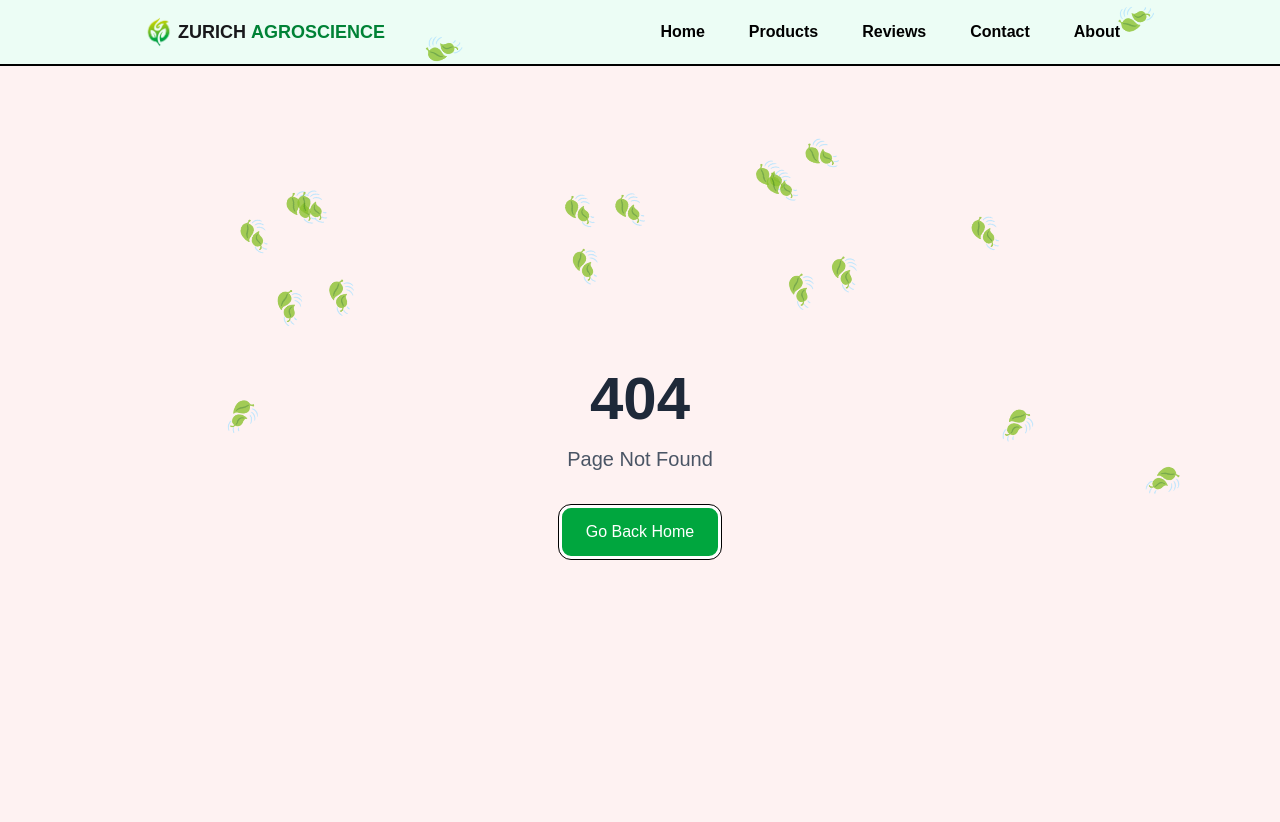
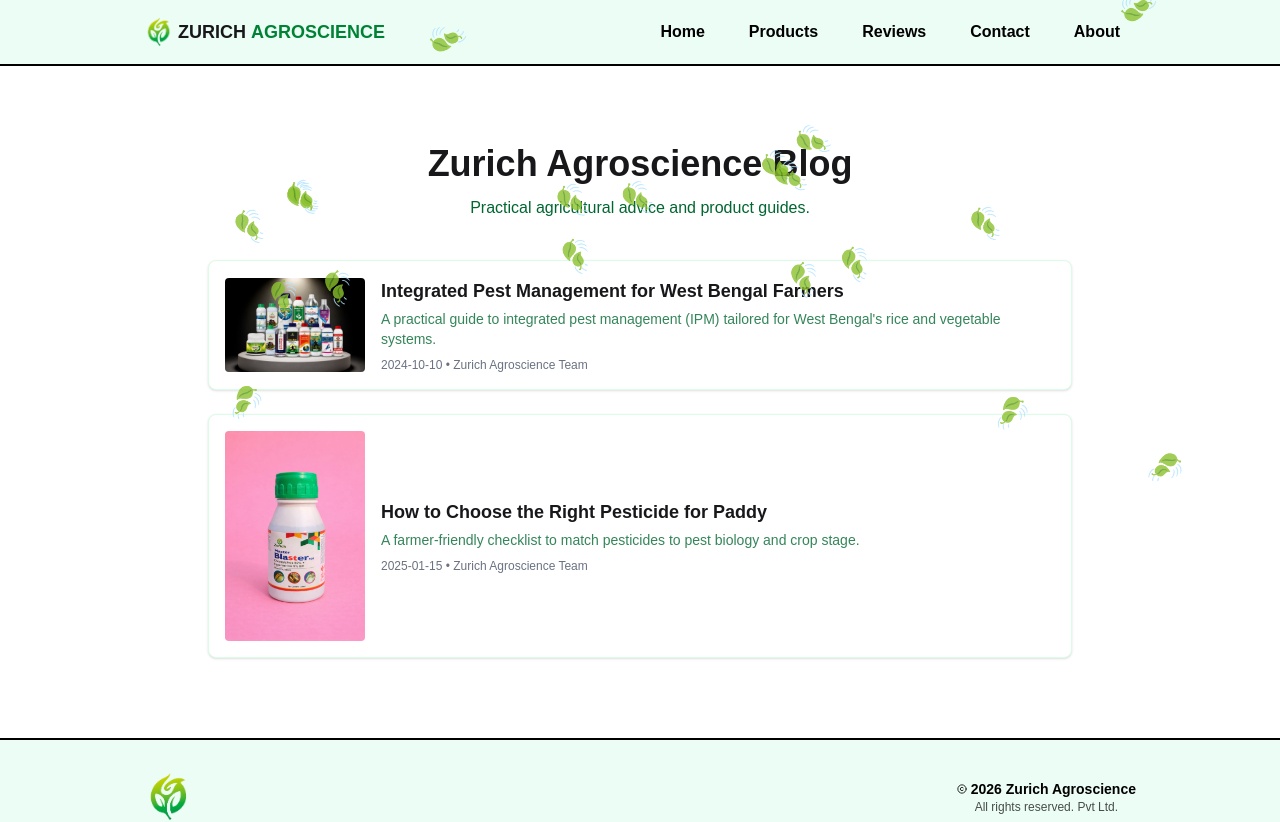
Before and after one commit to janhwiseeds-cloud/zurich-final, a Next.js app: page /blog in a window 1280 px wide. Before the commit this address had no page. Shown: the top 822 px of the page. Built offline with nearby package versions, Linux system fonts and the light colour scheme; a web font is replaced by a local one.

Commit message:
initiated blog page

```diff
--- /dev/null
+++ b/app/blog/[slug]/page.tsx
@@ -0,0 +1,50 @@
+import { blog } from "@/data/blog";
+import { Metadata } from "next";
+import Image from "next/image";
+import { siteConfig } from "@/lib/seo";
+import { ArticleSchema, BreadcrumbSchema } from "@/components/StructuredData";
+
+export async function generateStaticParams() {
+  return blog.map((post) => ({ slug: post.slug }));
+}
+
+export async function generateMetadata({ params }: { params: Promise<{ slug: string }> }): Promise<Metadata> {
+  const { slug } = await params;
+  const post = blog.find((p) => p.slug === slug);
+  if (!post) return { title: "Article not found" };
+
+  const url = `${siteConfig.url}/blog/${post.slug}`;
+
+  return {
+    title: `${post.title} | Zurich Agroscience`,
+    description: post.excerpt,
+    openGraph: {
+      title: `${post.title} | Zurich Agroscience`,
+      description: post.excerpt,
+      url,
+      images: [{ url: post.image || siteConfig.ogImage, width: 1200, height: 630 }],
+    },
+    alternates: { canonical: url },
+  };
+}
+
+export default function ArticlePage({ params }: { params: { slug: string } }) {
+  const post = blog.find((p) => p.slug === params.slug);
+  if (!post) return <div>Not found</div>;
+
+  const url = `${siteConfig.url}/blog/${post.slug}`;
+
+  return (
+    <main className="max-w-3xl mx-auto py-20 px-4">
+      <ArticleSchema title={post.title} description={post.excerpt} author={post.author} datePublished={post.publishedAt} image={post.image} url={url} />
+      <BreadcrumbSchema items={[{ name: "Home", url: siteConfig.url }, { name: "Blog", url: `${siteConfig.url}/blog` }, { name: post.title, url }]} />
+
+      <article>
+        <h1 className="text-3xl font-extrabold mb-4">{post.title}</h1>
+        <p className="text-sm text-gray-600 mb-6">{post.publishedAt} • {post.author}</p>
+        {post.image && <Image src={post.image} alt={post.title} width={900} height={400} className="rounded mb-6" />}
+        <div className="prose max-w-none" dangerouslySetInnerHTML={{ __html: post.content }} />
+      </article>
+    </main>
+  );
+}
--- /dev/null
+++ b/app/blog/page.tsx
@@ -0,0 +1,40 @@
+import Link from "next/link";
+import Image from "next/image";
+import { Metadata } from "next";
+import { siteConfig, generateMetadataConfig } from "@/lib/seo";
+import { blog } from "@/data/blog";
+
+export const metadata: Metadata = {
+  ...generateMetadataConfig({
+    title: "Blog | Zurich Agroscience - Farming Tips & Guides",
+    description: "Articles and practical guides for farmers: integrated pest management, pesticide selection, crop nutrition, and regional advice.",
+    url: `${siteConfig.url}/blog`,
+    type: "website",
+  }),
+};
+
+export default function BlogIndex() {
+  return (
+    <main className="max-w-4xl mx-auto py-20 px-4">
+      <header className="text-center">
+        <h1 className="text-4xl font-extrabold">Zurich Agroscience Blog</h1>
+        <p className="mt-3 text-green-800">Practical agricultural advice and product guides.</p>
+      </header>
+
+      <section className="mt-10 space-y-6">
+        {blog.map((post) => (
+          <Link key={post.id} href={`/blog/${post.slug}`} className="block p-4 bg-white rounded-lg border border-green-100 shadow-sm hover:shadow-md">
+            <div className="flex gap-4 items-center">
+              <Image src={post.image || "/heroimage.png"} alt={post.title} width={140} height={90} className="object-cover rounded" />
+              <div>
+                <h3 className="font-bold text-lg">{post.title}</h3>
+                <p className="text-sm text-green-800/80 mt-1">{post.excerpt}</p>
+                <p className="text-xs text-gray-500 mt-2">{post.publishedAt} • {post.author}</p>
+              </div>
+            </div>
+          </Link>
+        ))}
+      </section>
+    </main>
+  );
+}
--- a/components/StructuredData.tsx
+++ b/components/StructuredData.tsx
@@ -1,7 +1,7 @@
 import { siteConfig } from "@/lib/seo";
 
 interface StructuredDataProps {
-  type: "Organization" | "Product" | "BreadcrumbList" | "WebSite" | "LocalBusiness" | "SearchAction" | "FAQPage";
+  type: "Organization" | "Product" | "BreadcrumbList" | "WebSite" | "LocalBusiness" | "SearchAction" | "FAQPage" | "Article";
   data: Record<string, any>;
 }
 
@@ -143,3 +143,19 @@
     />
   );
 }
+
+export function ArticleSchema({ title, description, author, datePublished, image, url }: { title: string; description: string; author: string; datePublished: string; image?: string; url: string }) {
+  return (
+    <StructuredData
+      type="Article"
+      data={{
+        headline: title,
+        description,
+        author: { "@type": "Organization", name: author },
+        datePublished,
+        image: image ? `${siteConfig.url}${image}` : undefined,
+        url,
+      }}
+    />
+  );
+}
--- /dev/null
+++ b/data/blog.ts
@@ -0,0 +1,33 @@
+export interface BlogPost {
+  id: string;
+  slug: string;
+  title: string;
+  excerpt: string;
+  content: string;
+  publishedAt: string; // ISO
+  author: string;
+  image?: string;
+}
+
+export const blog: BlogPost[] = [
+  {
+    id: "b1",
+    slug: "integrated-pest-management-west-bengal",
+    title: "Integrated Pest Management for West Bengal Farmers",
+    excerpt: "A practical guide to integrated pest management (IPM) tailored for West Bengal's rice and vegetable systems.",
+    content: "<p>Integrated Pest Management (IPM) combines monitoring, biological control, cultural practices and selective chemical use. For West Bengal, timing applications around transplanting and scouting for stem borers and leaf folders is crucial.</p>",
+    publishedAt: "2024-10-10",
+    author: "Zurich Agroscience Team",
+    image: "/heroimage.png",
+  },
+  {
+    id: "b2",
+    slug: "how-to-choose-pesticide-for-paddy",
+    title: "How to Choose the Right Pesticide for Paddy",
+    excerpt: "A farmer-friendly checklist to match pesticides to pest biology and crop stage.",
+    content: "<p>Select pesticides based on pest identification, mode of action and recommended dose. Rotate chemistries to reduce resistance.</p>",
+    publishedAt: "2025-01-15",
+    author: "Zurich Agroscience Team",
+    image: "/masterbg.jpeg",
+  },
+];
--- a/lib/seo.ts
+++ b/lib/seo.ts
@@ -70,7 +70,6 @@
       ...siteConfig.keywords,
       "agriculture West Bengal",
       "crop protection West Bengal",
-      "best pesticide in West Bengal",
       "best agriculture solutions in Kolkata",
       "agricultural products Kolkata",
     ],
```
